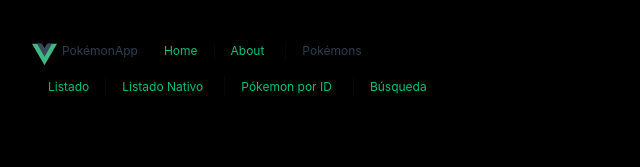
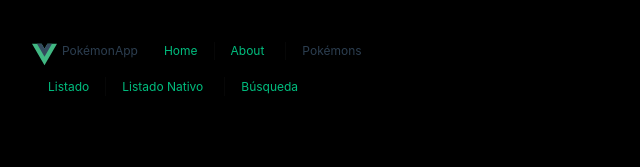
Before and after one commit to Mansoldev/Vue3, a Vue app: page /pokemons in a window 1280 px wide. Shown: the top 167 px of the page, without its empty margins (0-640 px from the left). Built offline with nearby package versions, Linux system fonts and the light colour scheme; what @tanstack/vue-query would draw is missing.

Commit message:
visible routes, byId not visible

```diff
--- a/src/pokemons/layouts/PokemonLayout.vue
+++ b/src/pokemons/layouts/PokemonLayout.vue
@@ -5,10 +5,15 @@ import type { RouterLink } from '@/router/list-routes';
 import { pokemonRoute } from '../router';
 
 const routeLinks: RouterLink[] = pokemonRoute.children!.map(({ name, path, props }) => {
+    const { title, visible} = props as { title: string, visible: boolean }
+
     return {
         name: name?.toString() ?? '',
-        path: path,
-        title: (props as { title: string}).title,
+        path,
+        //title: (props as { title: string}).title,
+        //visible: (props as { visible: boolean}).visible,
+        title,
+        visible,
     }
 });
 </script>
--- a/src/pokemons/router/index.ts
+++ b/src/pokemons/router/index.ts
@@ -8,25 +8,25 @@ export const pokemonRoute : RouteRecordRaw = {
     children: [
         {
             path: `/${ ROUTE_NAME}/list`,
-            props: { title: 'Listado' },
+            props: { title: 'Listado', visible: true },
             name: 'pokemon-list',
             component: () => import('@/pokemons/pages/PokemonList.vue'),
         },
         {
             path: `/${ ROUTE_NAME}/list-native`,
-            props: { title: 'Listado Nativo' },
+            props: { title: 'Listado Nativo', visible: true },
             name: 'pokemon-list-native',
             component: () => import('@/pokemons/pages/PokemonListNative.vue'),
         },
         {
             path: `/${ ROUTE_NAME}/by/:id`,
-            props: { title: 'Pókemon por ID' },
+            props: { title: 'Pókemon por ID', visible: false },
             name: 'pokemon-id',
             component: () => import('@/pokemons/pages/PokemonById.vue'),
         },
         {
             path: `/${ ROUTE_NAME}/search`,
-            props: { title: 'Búsqueda' },
+            props: { title: 'Búsqueda', visible: true },
             name: 'pokemon-search',
             component: () => import('@/pokemons/pages/PokemonSearch.vue'),
         }
--- a/src/shared/components/NavBar.vue
+++ b/src/shared/components/NavBar.vue
@@ -1,4 +1,5 @@
 <script setup lang="ts">
+import { computed, toRef } from 'vue';
 import type { RouterLink } from '@/router/list-routes';
 
 interface Props {
@@ -7,10 +8,14 @@ interface Props {
     isSecondary?: boolean;
 }
 
-withDefaults(defineProps<Props>(), {
+const props = withDefaults(defineProps<Props>(), {
     title: 'CompoApp',
     isSecondary: false
 });
+
+//const links = toRef(props.links.filter(link => link.visible));
+// const links = toRef(props, 'links');
+const links = computed(() => props.links.filter(link => link.visible))
 </script>
 
 <template>
```
Also changed, not shown: src/router/list-routes.ts (+4 -3 lines).
